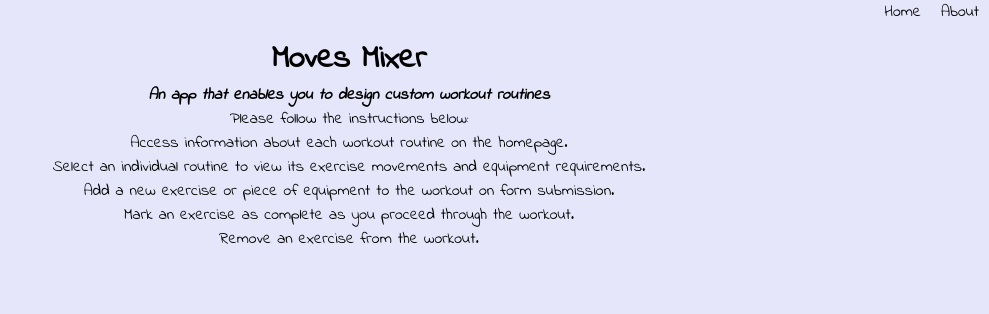
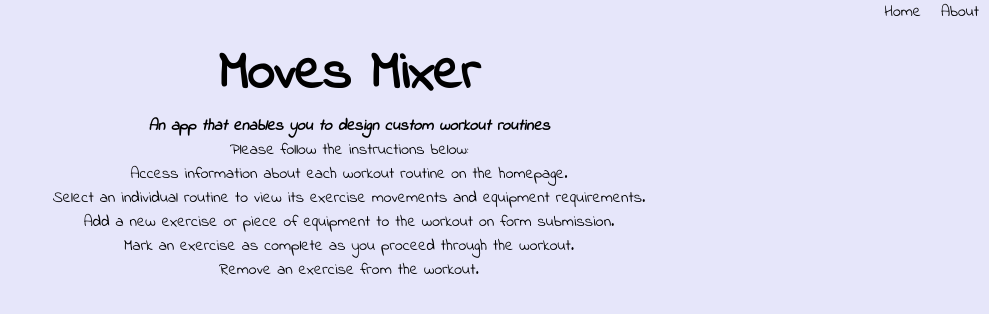
Before and after one commit to Jenna424/moves-mixer-frontend, a React (Create React App) app: page /about in a window 1280 px wide. Shown: the top 314 px of the page, without its empty margins (291-1280 px from the left). Built offline with nearby package versions, Linux system fonts and the light colour scheme.

Commit message:
gave h1 class of 'app-title'

```diff
--- a/src/pages/About.js
+++ b/src/pages/About.js
@@ -1,7 +1,7 @@
 const About = () => {
   return (
     <div className="about-page">
-      <h1>Moves Mixer</h1>
+      <h1 className="app-title">Moves Mixer</h1>
       <h4>
         <em>An app that enables you to design custom workout routines</em>
       </h4>
```
